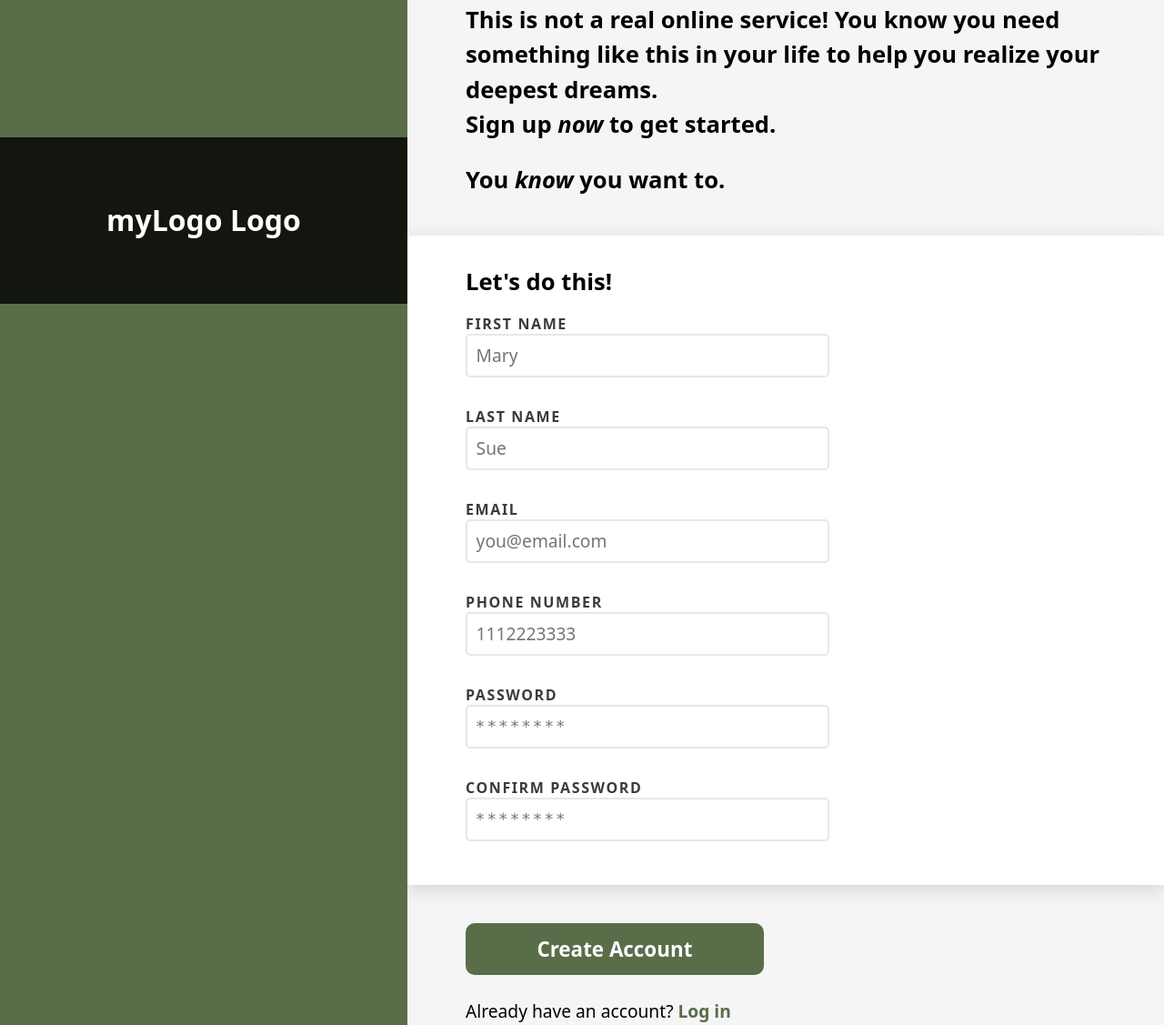
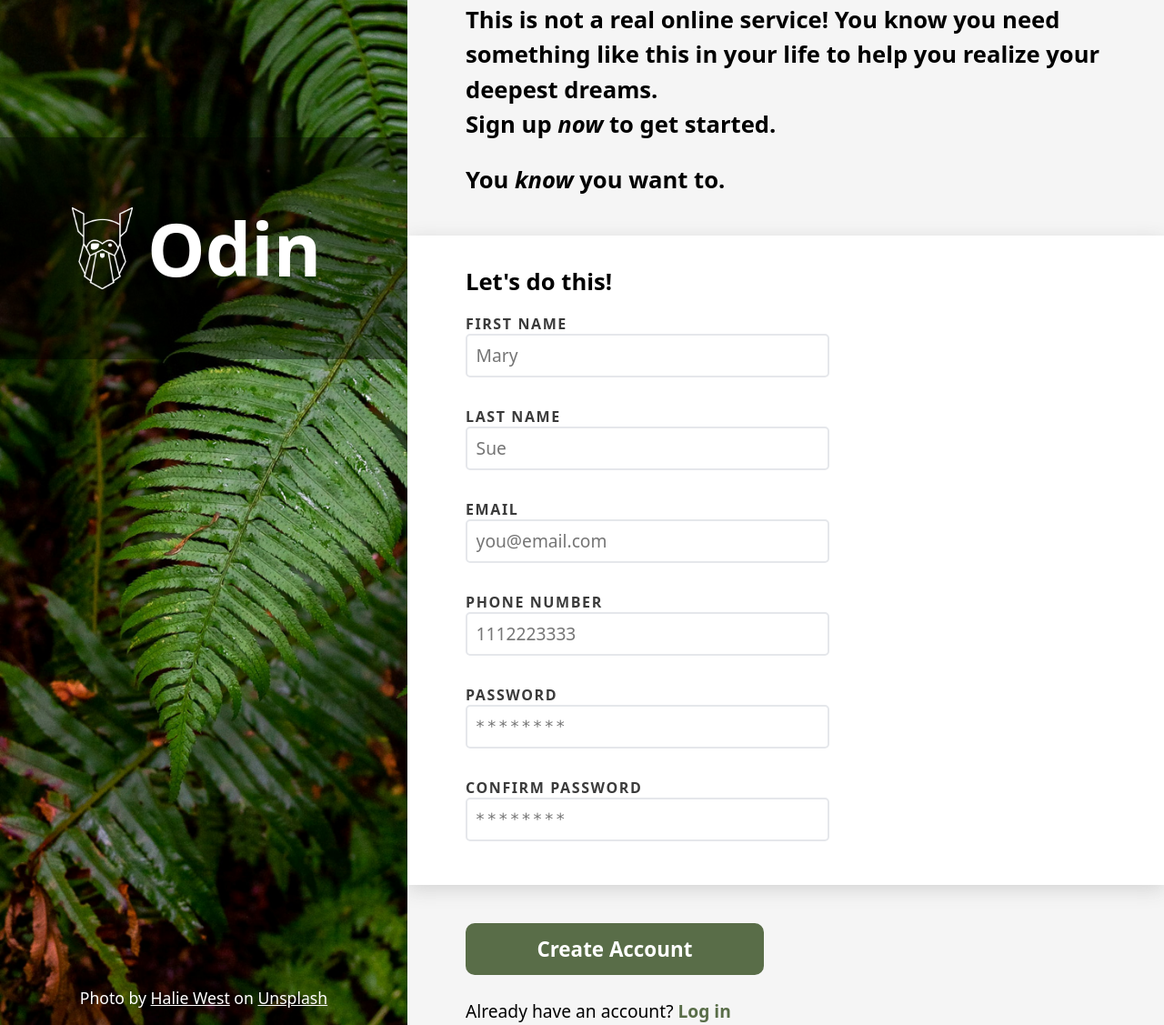
Before and after one commit to khuan24/sign-up-form, a plain HTML site: page index.html in a window 1280 px wide. Shown: the part 93-1220 px from the top of the page at 91% size. Drawn offline with Linux system fonts and the light colour scheme.

Commit message:
Add logo and photo background to side container. Add photo credit.

```diff
--- a/index.html
+++ b/index.html
@@ -11,8 +11,10 @@
 
     <div class="side-container">
         <div class="logo-container">
-            <p class="logo-title">Logo</p>
+            <img src="resources/odin-lined.png" alt="Odin Logo" />
+            <p class="logo-title">Odin</p>
         </div>
+        <p class="photo-credit">Photo by <a href="https://unsplash.com/@haliewestphoto">Halie West</a> on <a href="https://unsplash.com/photos/green-leaf-plant-in-close-up-photography-25xggax4bSA">Unsplash</a></p>
     </div>
 
     <div class="main-container">
--- a/style.css
+++ b/style.css
@@ -28,31 +28,49 @@ em {
 }
 
 .side-container {
-    background-color: var(--primary-clr);
+    background-image: url(resources/halie-west-25xggax4bSA-unsplash.jpg);
+    background-repeat: no-repeat;
+    background-size: cover;
     width: 35vw;
     min-width: 200px;
     position: relative;
+    display: flex;
 }
 
 .logo-container {
     display: flex;
     justify-content: center;
     align-items: center;
-    background-color: rgba(0, 0, 0, 0.8);
+    background-color: rgba(0, 0, 0, 0.4);
     width: 100%;
-    height: 15%;
+    height: 20%;
     position: absolute;
     top: 20%;
 }
 
 .logo-title {
     color: white;
-    font-size: 2rem;
+    font-size: 5rem;
     padding: 1rem;
 }
 
-.logo-title::before {
-    content: "myLogo ";
+.logo-container img {
+    width: 15%;
+}
+
+.photo-credit {
+    color: white;
+    margin: 0 auto;
+    font-size: 1.1rem;
+    font-weight: normal;
+    align-self: flex-end;
+    margin-bottom: 1rem;
+}
+
+.photo-credit a {
+    text-decoration: underline;
+    color: white;
+    font-weight: normal;
 }
 
 .main-container {
```
